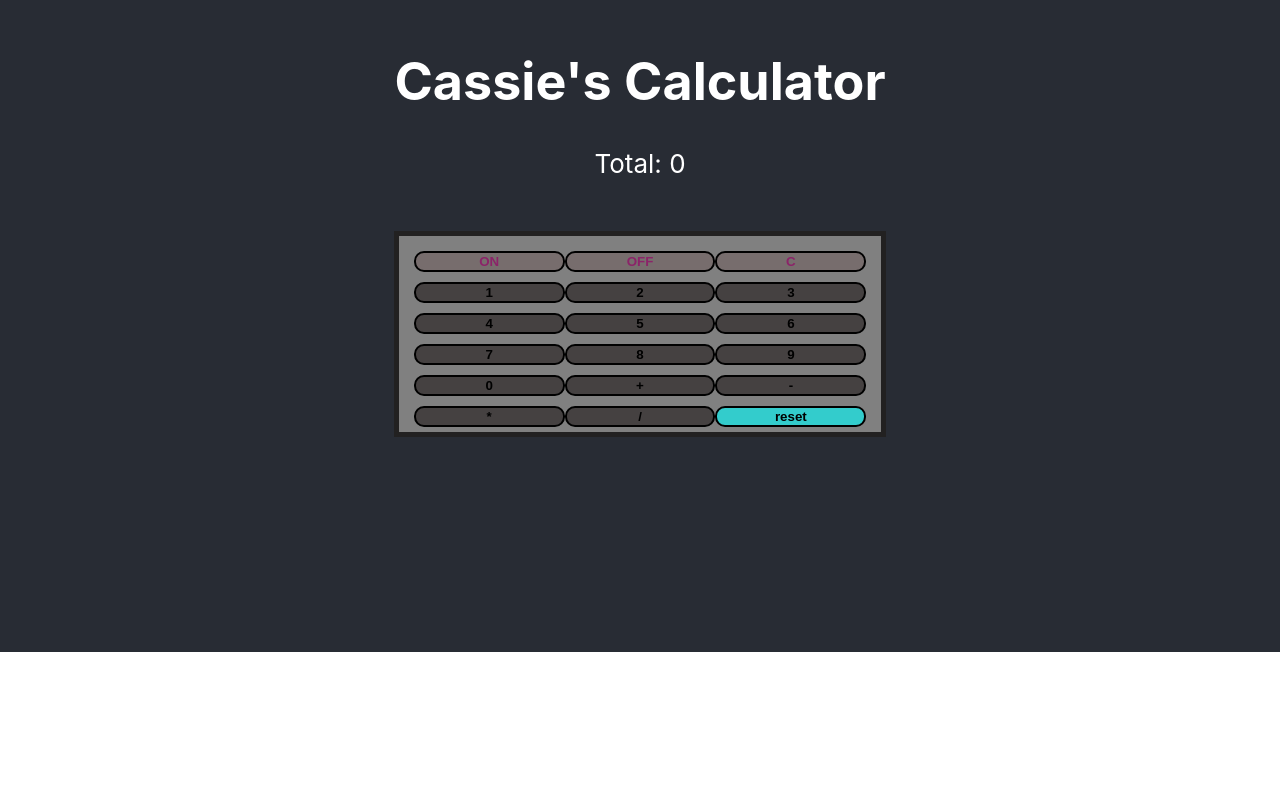
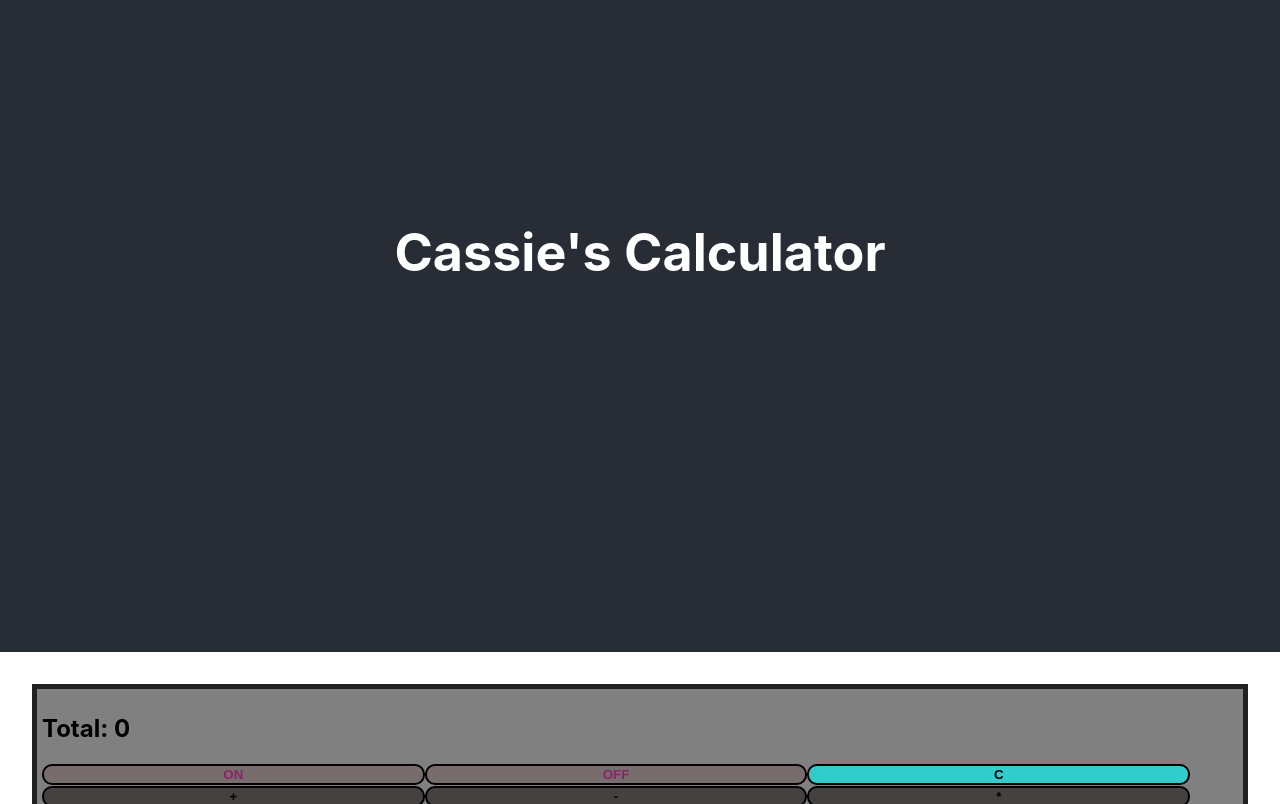
Before and after one commit to cassichan/personal-react-calculator, a React (Create React App) app: page / in a window 1280 px wide. Shown: the part 148-952 px from the top of the page. Before the commit the page ends 800 px from the top, so only its background shows below. Built offline with nearby package versions, Linux system fonts and the light colour scheme.

Commit message:
adding functions

```diff
--- a/src/App.css
+++ b/src/App.css
@@ -36,27 +36,3 @@
     transform: rotate(360deg);
   }
 }
-
-button {
-  width: 32%;
-  background-color: rgb(69, 65, 65);
-  color:black;
-  font-weight: bold;
-  cursor: pointer;
-  border-radius: 10px;
-  border: 2px solid black;
-
-}
-
-
-.calc-func {
-  color:rgb(140, 35, 105);
-  background-color: rgb(119, 109, 109);
-}
-
-#calculator {
-  background-color: grey;
-  margin:2em;
-  padding:5px;
-  border:5px solid rgb(34, 33, 33);
-}
--- a/src/App.js
+++ b/src/App.js
@@ -1,46 +1,17 @@
 import "./App.css";
-import { useState } from "react";
+import Calc from "./Calculator/Calc";
 
 function App() {
-  const [total, setTotal] = useState(0);
+  return (
+    <>
+      <div className="App">
+        <header className="App-header">
+          <h1 class="banner">Cassie's Calculator </h1>
 
-  let digits = [1, 2, 3, 4, 5, 6, 7, 8, 9, 0];
-  return (
-    <div className="App">
-      <header className="App-header">
-        <h1 class="banner">Cassie's Calculator </h1>
-        <div id="total">Total: {total} </div>
-        <div id="calculator">
-          <button className="calc-func">ON</button>
-          <button className="calc-func">OFF</button>
-          <button className="calc-func">C</button>
-          {digits.map((digit) => {
-            return (
-              <button
-                key={digit}
-                onClick={() => {
-                  setTotal(total + digit);
-                }}
-              >
-                {digit}
-              </button>
-            );
-          })}
-          <button className="operation">+</button>
-          <button className="operation">-</button>
-          <button className="operation">*</button>
-          <button className="operation">/</button>
-          <button
-            style={{ color: "black", backgroundColor: "#33cccc" }}
-            onClick={() => {
-              setTotal(total * 0);
-            }}
-          >
-            reset
-          </button>
-        </div>
-      </header>
-    </div>
+        </header>
+      </div>
+      <Calc />
+    </>
   );
 }
 
--- /dev/null
+++ b/src/Calculator/Calc.jsx
@@ -0,0 +1,42 @@
+import React from "react";
+import { useState } from "react";
+import "./calc.css";
+
+export default function Calc() {
+  const [count, setCount] = useState(0);
+  const add = () => setCount(count + 1);
+  const subtract = () => {
+    if (count <= 0) {
+      return 0;
+    } else {
+      return setCount(count - 1);
+    }
+  };
+  const divideByTwo = () => setCount(count / 2);
+  const multiplyByTwo = () => setCount(count * 2);
+  const reset = () => setCount(count * 0);
+  return (
+    <>
+      <div id="calculator">
+        <h2>Total: {count}</h2>
+        <button className="calc-func">ON</button>
+        <button className="calc-func">OFF</button>
+        <button
+          onClick={reset}
+          style={{ color: "black", backgroundColor: "#33cccc" }}
+          className="calc-func"
+        >
+          C
+        </button>
+        <button onClick={add} className="operation">
+          +
+        </button>
+        <button onClick={subtract} className="operation">
+          -
+        </button>
+        <button onClick={multiplyByTwo}className="operation">*</button>
+        <button onClick={divideByTwo}className="operation">/</button>
+      </div>
+    </>
+  );
+}
--- /dev/null
+++ b/src/Calculator/calc.css
@@ -0,0 +1,23 @@
+button {
+    width: 32%;
+    background-color: rgb(69, 65, 65);
+    color:black;
+    font-weight: bold;
+    cursor: pointer;
+    border-radius: 10px;
+    border: 2px solid black;
+
+  }
+
+
+  .calc-func {
+    color:rgb(140, 35, 105);
+    background-color: rgb(119, 109, 109);
+  }
+
+  #calculator {
+    background-color: grey;
+    margin:2em;
+    padding:5px;
+    border:5px solid rgb(34, 33, 33);
+  }
```
